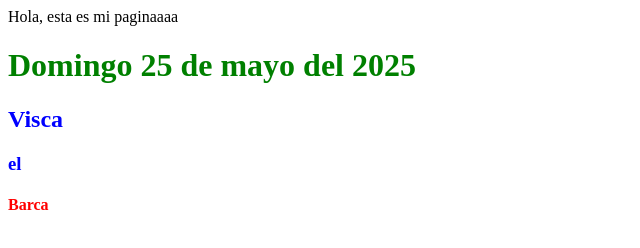
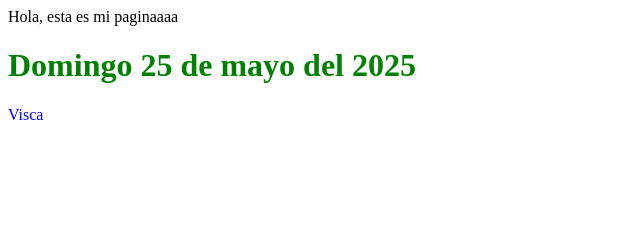
Before and after one commit to josecito-01/josecito-01, a plain HTML site: page index.html in a window 1280 px wide. Shown: the whole page, without its empty margins (0-640 px from the left). Drawn offline with Linux system fonts and the light colour scheme.

Commit message:
Update index.html

```diff
--- a/index.html
+++ b/index.html
@@ -3,15 +3,11 @@
   <tittle>Hola, esta es mi paginaaaa</tittle>
     <style>
       h1 {color: green}
-      h2 {color: blue}
-      h3 {color: blue}
-      h4 {color: red}
+      p {color: blue}
       </style>
   </head>
   <body>
 <h1>Domingo 25 de mayo del 2025</h1>
-    <h2>Visca</h2>
-    <h3>el</h3>
-    <h4>Barca</h4>
+    <p>Visca</p>
   </body>
 </html>
```
